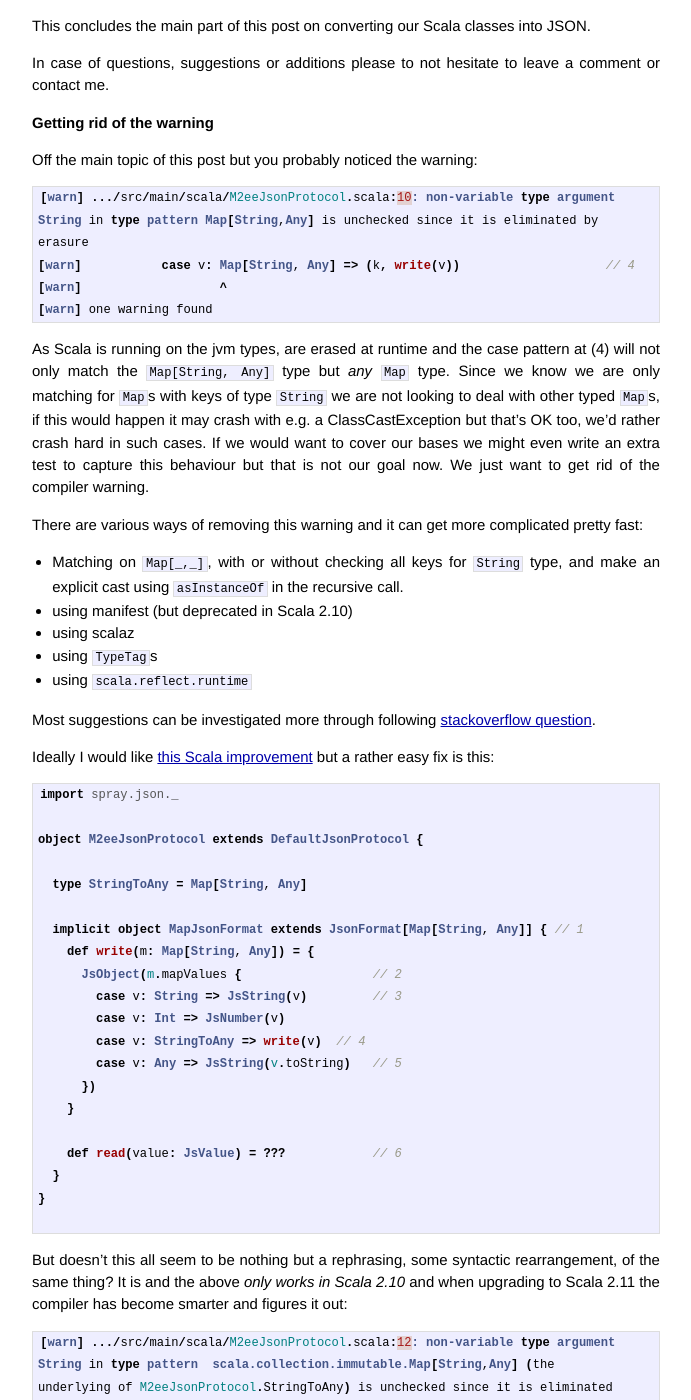
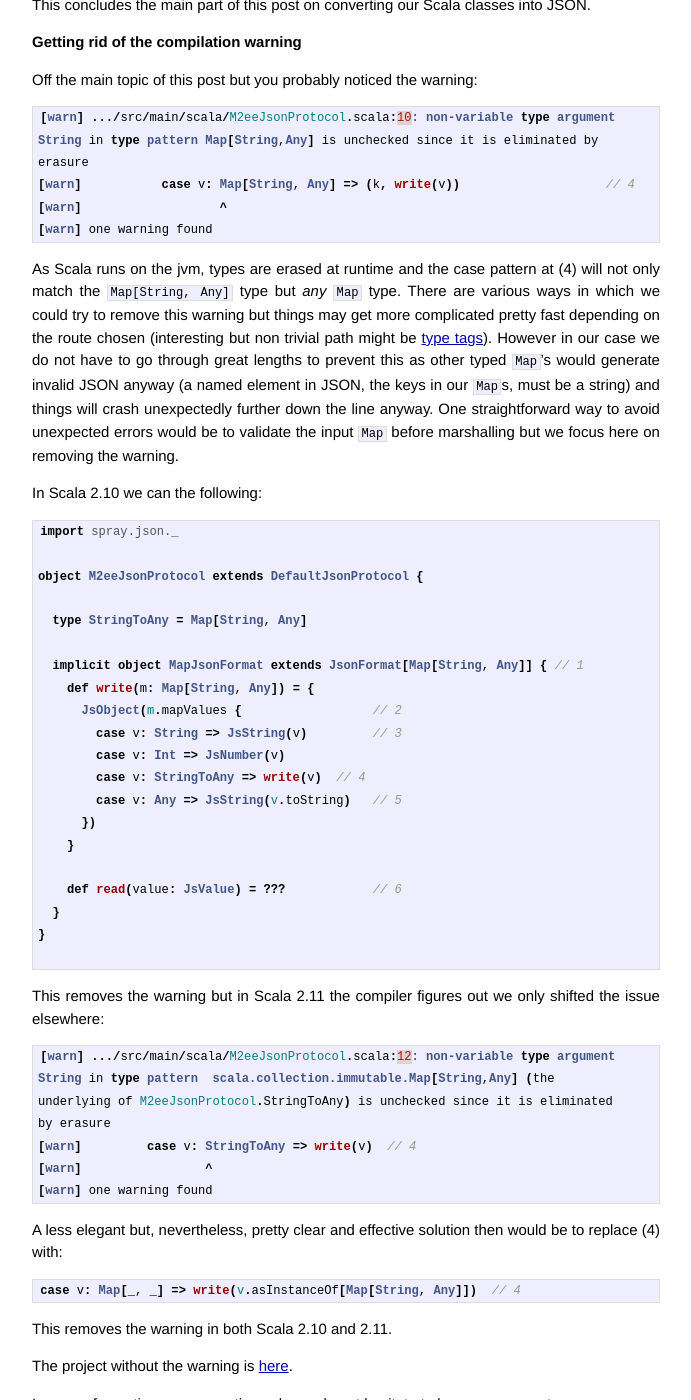
Before and after one commit to lhohan/lhohan.github.io, a Jekyll site: the page built from _posts/2014-09-23-scala-nested-maps-to-json.markdown, in a window 1280 px wide and 1400 px high, scrolled down 3387 px. Shown: the whole window, without its empty margins (294-985 px from the left). Built offline with Jekyll 4.4.1, drawn with Linux system fonts in a browser that asks for light colours; Markdown is read by kramdown in place of the engine named in the settings; comment, search, counter and statistics services are not loaded; some of the changed text lies outside the part shown.

Commit message:
less is more

````diff
--- a/_posts/2014-09-23-scala-nested-maps-to-json.markdown
+++ b/_posts/2014-09-23-scala-nested-maps-to-json.markdown
@@ -46,8 +46,7 @@ Map(
 )
 ```
 
-To marshall Scala objects to JSON we decided to use the easy to use, light-weight library called [spray-json](https://github.com/spray/spray-json).
-There are efforts on its way to unify some of the Scala Json libraries currently available but until that time spray-json will do nicely.
+To marshall Scala objects to JSON we use [spray-json](https://github.com/spray/spray-json).
 The documentation of this library is pretty solid so there’s no need to go over the basics really. The feature we go into a bit deeper here is its
  (auto) conversion of standard Scala types to JSON including collections.
 
@@ -125,13 +124,13 @@ object M2eeJsonProtocol extends DefaultJsonProtocol {
 
 We implement a [JsonFormat](https://github.com/spray/spray-json#jsonprotocol) which is part of the default infrastructure `spray-json` provides to support custom conversions.
 We extend JsonFormat parametrized with the type we want to convert, in our case `Map[String, Any]` (1).
-We return a `JsObject` initialized with the result of mapping each element (2) meanwhile converting each `Map` value as needed to its appropriate `JsValue` object.
+We return a `JsObject` initialized with the result of mapping each element (2) to its appropriate `JsValue` object.
 As you can see, we explicitly convert `String` and `Int` (3).
 Type `Map[String, Any]` (4) is handled recursively: this the main construct which makes our conversion work.
 All other types we simply convert to a string (5); a further improvement could be to convert *any* type (say by using `toJson`),
 but this suffices to make our test pass and JSON requests work in practice.
 
-The read part we do not need, so we leave it unimplemented (6).
+The `read` method, converting JSON to Scala `Map`s we do not need, so we leave it unimplemented (6).
 
 The only thing left to do is to bring this implicit converter into scope by adding an import statement (1) to our test class:
 
@@ -162,9 +161,8 @@ Code project with failing test is [here] (https://github.com/lhohan/spray-json-p
 
 This concludes the main part of this post on converting our Scala classes into JSON.
 
-In case of questions, suggestions or additions please to not hesitate to leave a comment or contact me.
 
-Getting rid of the warning
+Getting rid of the compilation warning
 ---------
 
 Off the main topic of this post but you probably noticed the warning:
@@ -178,23 +176,13 @@ erasure
 [warn] one warning found
 ```
 
-As Scala is running on the jvm types, are erased at runtime and the case pattern at (4) will not only match the `Map[String, Any]` type but *any* `Map` type.
-Since we know we are only matching for `Map`s with keys of type `String` we are not looking to deal with other typed `Map`s, if this would
-happen it may crash with e.g. a ClassCastException but that's OK too, we'd rather crash hard in such cases. If we would want
-to cover our bases we might even write an extra test to capture this behaviour but that is not our goal now. We just want to
-get rid of the compiler warning.
+As Scala runs on the jvm, types are erased at runtime and the case pattern at (4) will not only match the `Map[String, Any]` type but *any* `Map` type.
+There are various ways in which we could try to remove this warning but things may get more complicated pretty fast depending on the route chosen (interesting but non trivial path might be [type tags](http://docs.scala-lang.org/overviews/reflection/typetags-manifests.html)). However in our
+case we do not have to go through great lengths to prevent this as other typed `Map`'s would generate invalid JSON anyway
+(a named element in JSON, the keys in our `Map`s, must be a string) and things will crash unexpectedly further down the line anyway.
+One straightforward way to avoid unexpected errors would be to validate the input `Map` before marshalling but we focus here on removing the warning.
 
-There are various ways of removing this warning and it can get more complicated pretty fast:
-
-  - Matching on `Map[_,_]`, with or without checking all keys for `String` type, and make an explicit cast using `asInstanceOf` in the recursive call.
-  - using manifest (but deprecated in Scala 2.10)
-  - using scalaz
-  - using `TypeTag`s
-  - using `scala.reflect.runtime`
-
-Most suggestions can be investigated more through following [stackoverflow question](http://stackoverflow.com/questions/1094173/how-do-i-get-around-type-erasure-on-scala-or-why-cant-i-get-the-type-paramete).
-
-Ideally I would like [this Scala improvement](https://issues.scala-lang.org/browse/SI-6517) but a rather easy fix is this:
+In Scala 2.10 we can the following:
 
 ```scala
 import spray.json._
@@ -219,8 +207,7 @@ object M2eeJsonProtocol extends DefaultJsonProtocol {
 
 ```
 
-But doesn't this all seem to be nothing but a rephrasing, some syntactic rearrangement, of the same thing?
-It is and the above *only works in Scala 2.10* and when upgrading to Scala 2.11 the compiler has become smarter and figures it out:
+This removes the warning but in Scala 2.11 the compiler figures out we only shifted the issue elsewhere:
 
 ```scala
 [warn] .../src/main/scala/M2eeJsonProtocol.scala:12: non-variable type argument
@@ -232,11 +219,14 @@ by erasure
 [warn] one warning found
 ```
 
-Our [quick, relatively straight-forward, however not-the-most-elegant fix](https://github.com/lhohan/spray-json-pg/tree/bd518fd7e0217ac3b5473aa4b016083826b744ff) then would be to replace (4) with:
+A less elegant but, nevertheless, pretty clear and effective solution then would be to replace (4) with:
 
 ```scala
 case v: Map[_, _] => write(v.asInstanceOf[Map[String, Any]])  // 4
 ```
 
-This removes the warning in both Scala 2.10 and 2.11. If one day we revisit this item and a more elegant solution
-comes up we'll keep you posted.
+This removes the warning in both Scala 2.10 and 2.11.
+
+The project without the warning is [here](https://github.com/lhohan/spray-json-pg/tree/bd518fd7e0217ac3b5473aa4b016083826b744ff).
+
+In case of questions or suggestions please do not hesitate to leave a comment.
````
